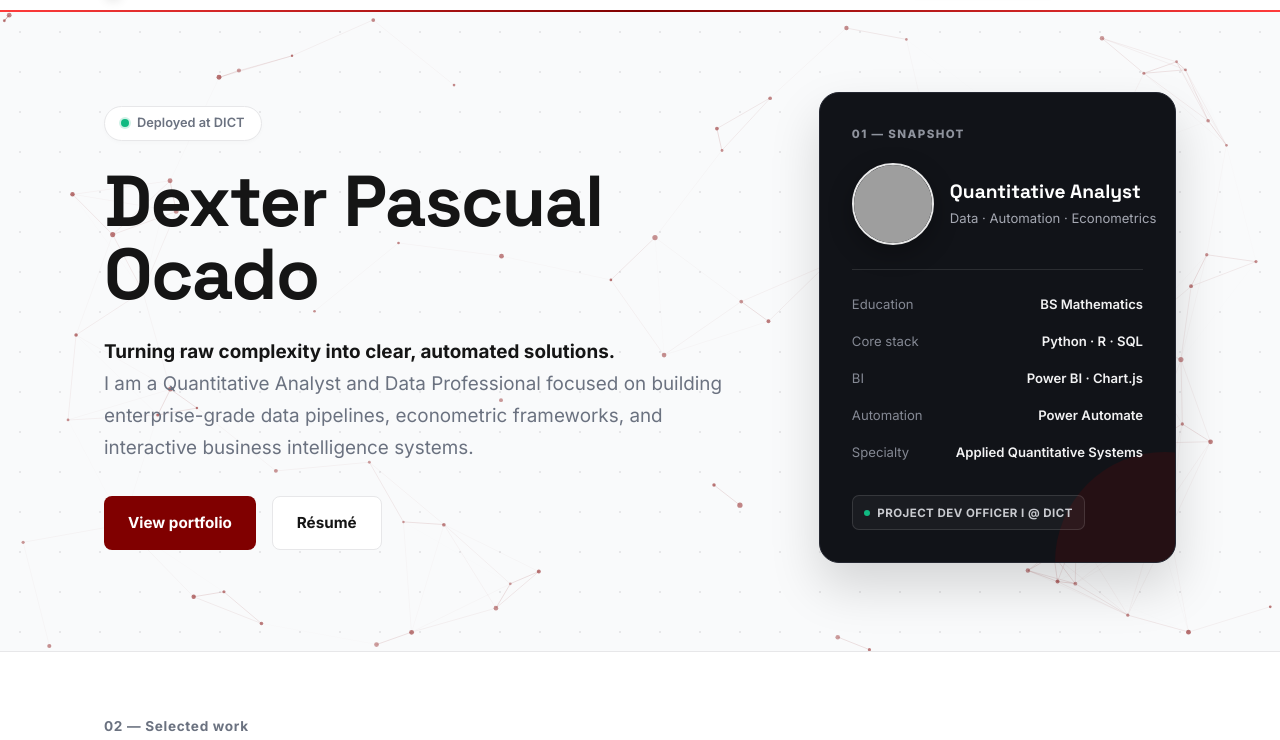
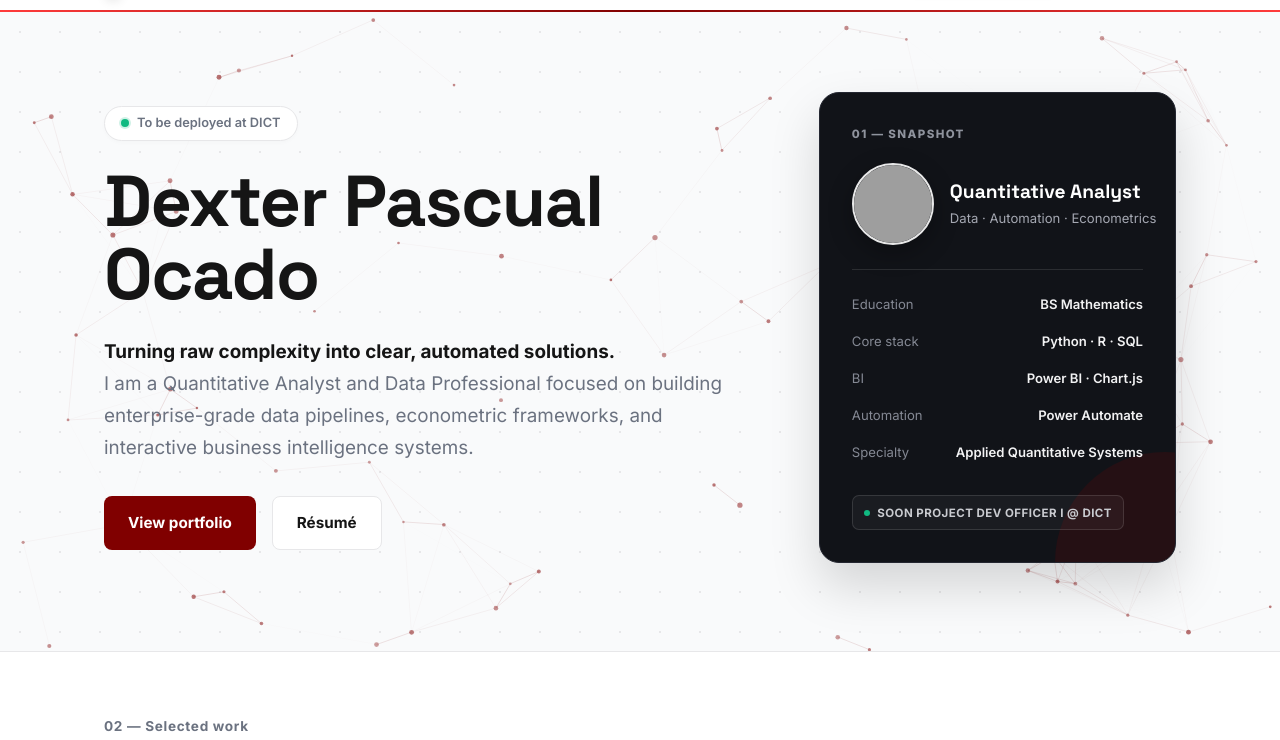
Before and after one commit to OcadoDP/portfolio, a plain HTML site: page index.html in a window 1280 px wide. Shown: the part 60-800 px from the top of the page. Drawn offline with Linux system fonts and the light colour scheme; grey boxes are pictures that could not be loaded.

Commit message:
Update deployment status and title in index.html

```diff
--- a/index.html
+++ b/index.html
@@ -860,7 +860,7 @@
                 <div class="hero-copy">
                     <div class="status-chip">
                         <span class="live-dot"></span>
-                        <span>Deployed at DICT</span>
+                        <span>To be deployed at DICT</span>
                     </div>
 
                     <h1 class="hero-h1">
@@ -931,7 +931,7 @@
 
                     <div class="snapshot-bottom">
                         <span class="snapshot-tag" title="ICT Industry Development Bureau">
-                            Project Dev Officer I @ DICT
+                             Soon Project Dev Officer I @ DICT
                         </span>
                     </div>
                 </aside>
```
